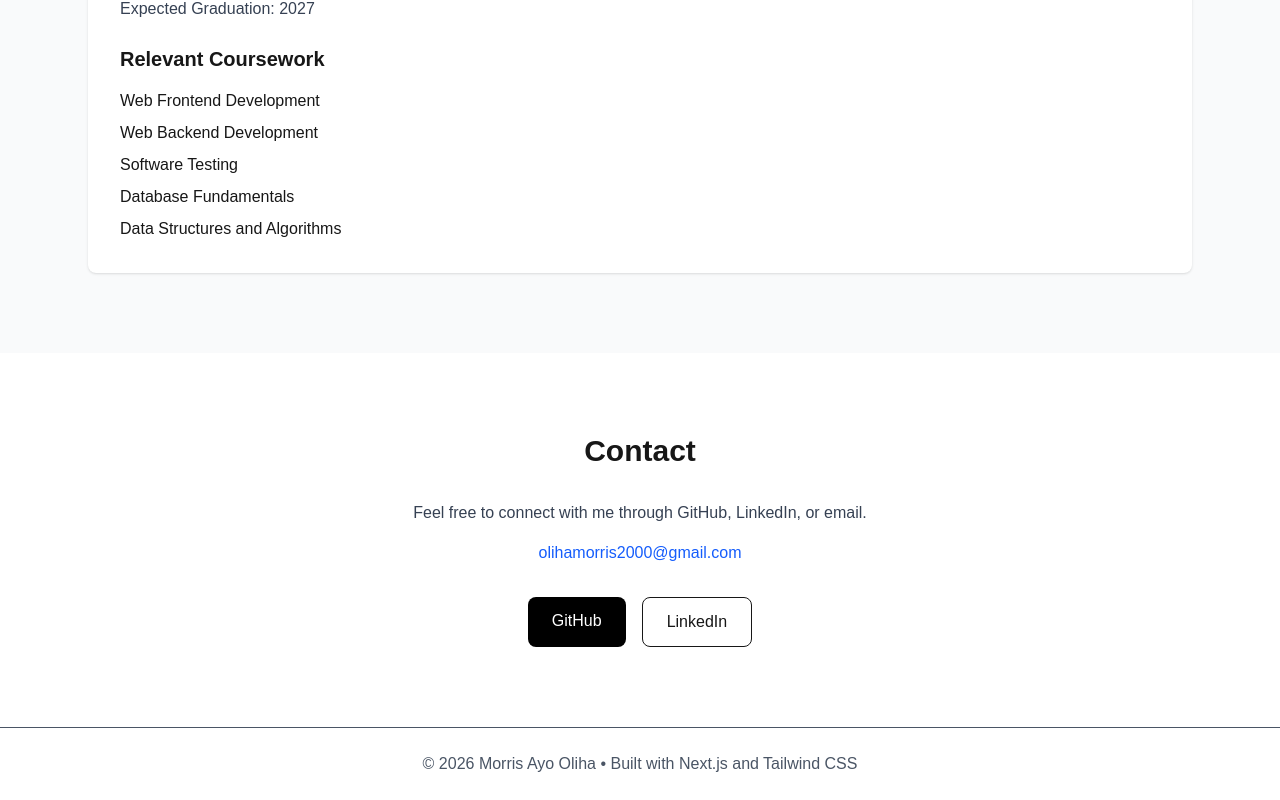
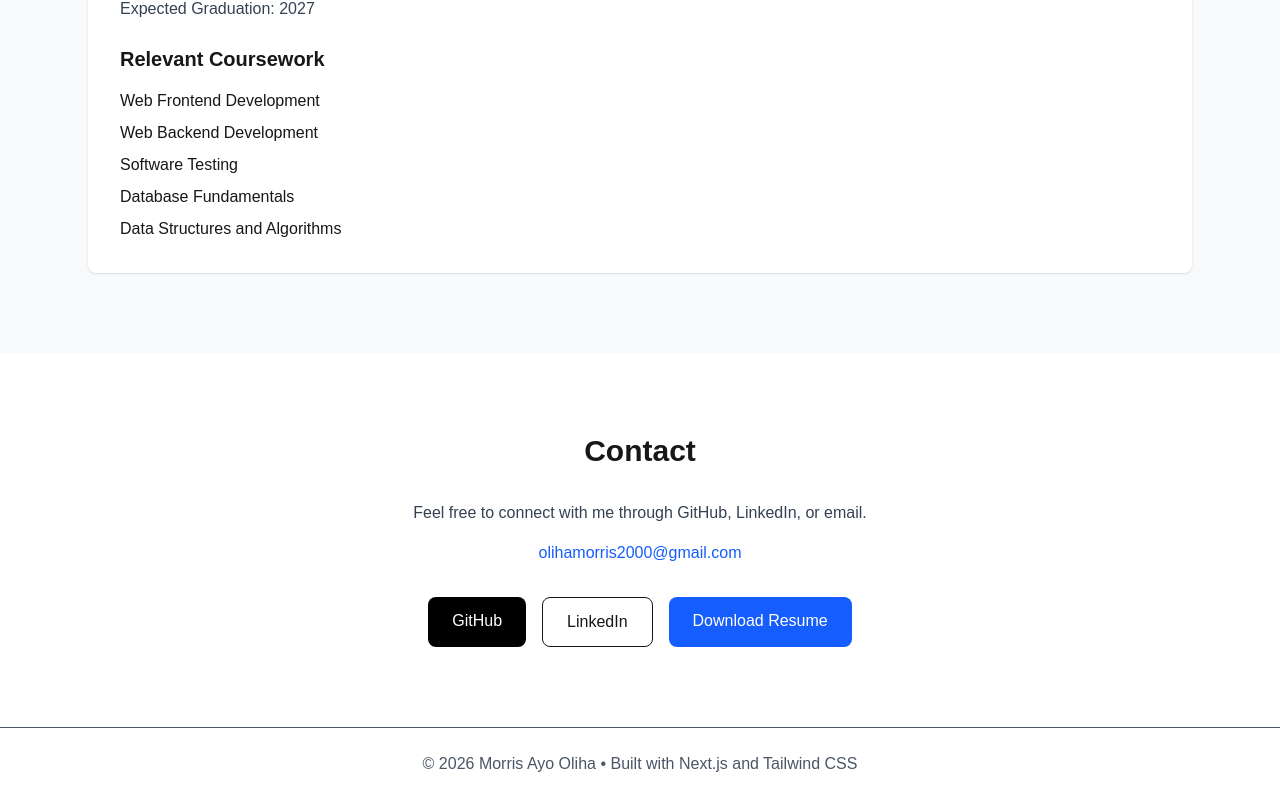
Before and after one commit to olihamorris/morris-ayo-oliha-portfolio, a Next.js app: page / in a window 1280 px wide. Shown: the part 2518-3318 px from the top of the page. Built offline with nearby package versions, Linux system fonts and the light colour scheme.

Commit message:
Add resume download

```diff
--- a/app/page.tsx
+++ b/app/page.tsx
@@ -278,7 +278,15 @@ export default function Home() {
         className="px-6 py-3 border rounded-lg"
       >
         LinkedIn
-      </a>
+            </a>
+            <a
+  href="/Morris_Ayo_Oliha_Resume.pdf"
+  target="_blank"
+  rel="noopener noreferrer"
+  className="px-6 py-3 bg-blue-600 text-white rounded-lg"
+>
+  Download Resume
+</a>
     </div>
   </div>
       </section>
```
